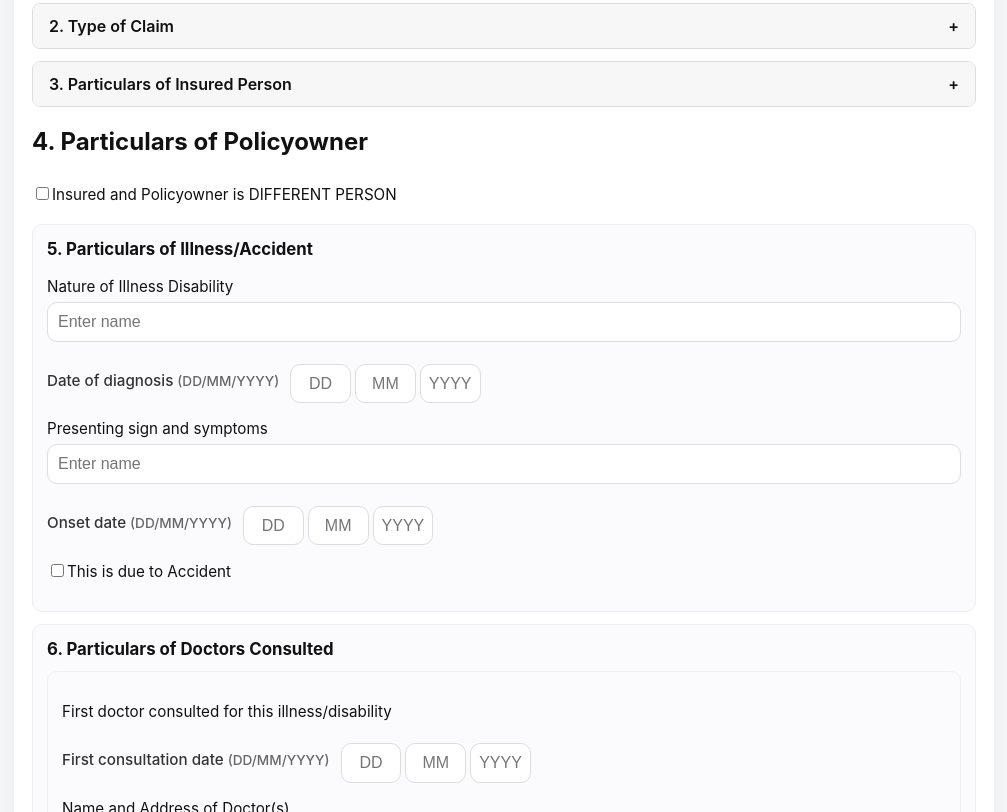
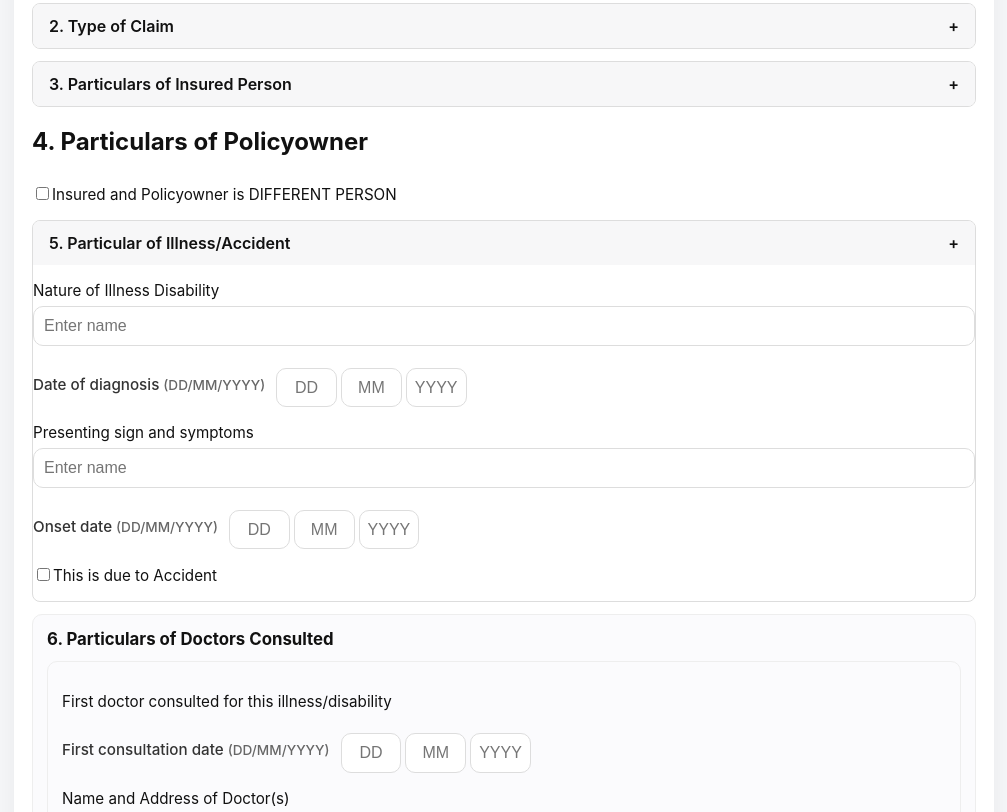
Before and after one commit to TND4-ZQJS/medclaim, a plain HTML site: page index.html in a window 1280 px wide. Shown: the part 585-1397 px from the top of the page, without its empty margins (136-1143 px from the left). Drawn offline with Linux system fonts and the light colour scheme.

Commit message:
Update index.html

```diff
--- a/index.html
+++ b/index.html
@@ -543,8 +543,11 @@ label:has(.time-input-group)::first-line {
   </section>
 
   <!-- SECTION 5: Particular of Illness/Accident-->
-  <section class="section">
-    <h2>5. Particulars of Illness/Accident</h2>
+ <div class="collapsible">
+  <div class="collapsible-header" onclick="toggleCollapse(this)">
+    5. Particular of Illness/Accident
+    <span class="icon">+</span>
+  </div>
 
      <div class="row">
       <label style="flex:1">Nature of Illness Disability<input id="ClmMed_Illness_Nature" class="persist" type="text" placeholder="Enter name">
@@ -656,7 +659,7 @@ label:has(.time-input-group)::first-line {
 </div>
 
   </div>
-  </section>
+  </div>
 
   <!-- SECTION 6: Particulars of Dr -->
   <section id="UserOption" class="section">
```
